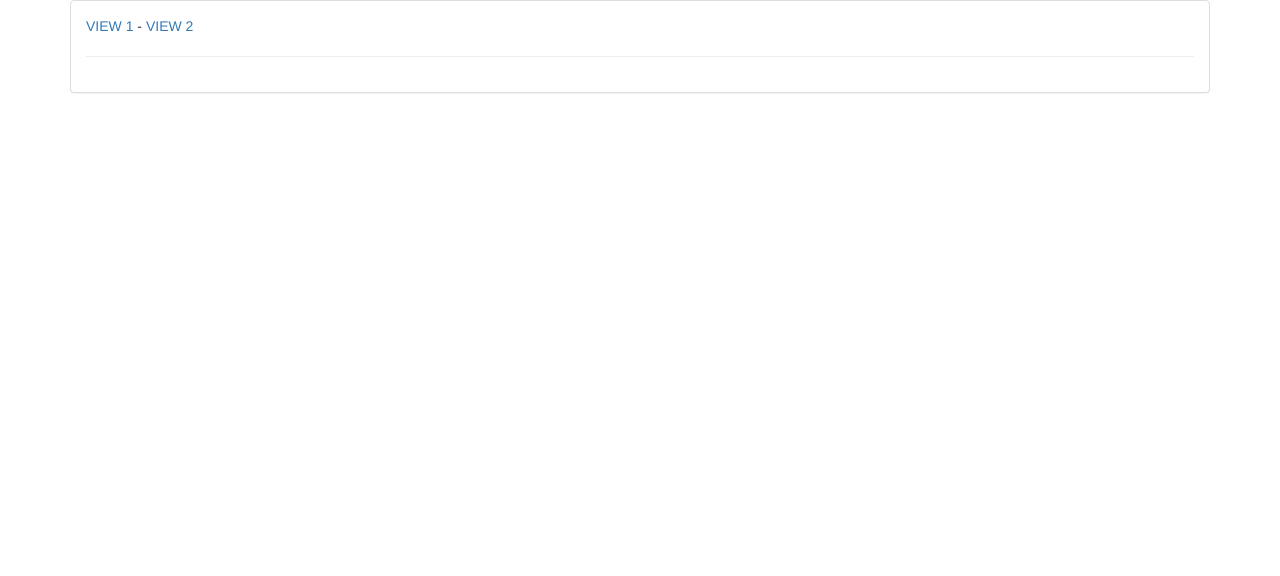
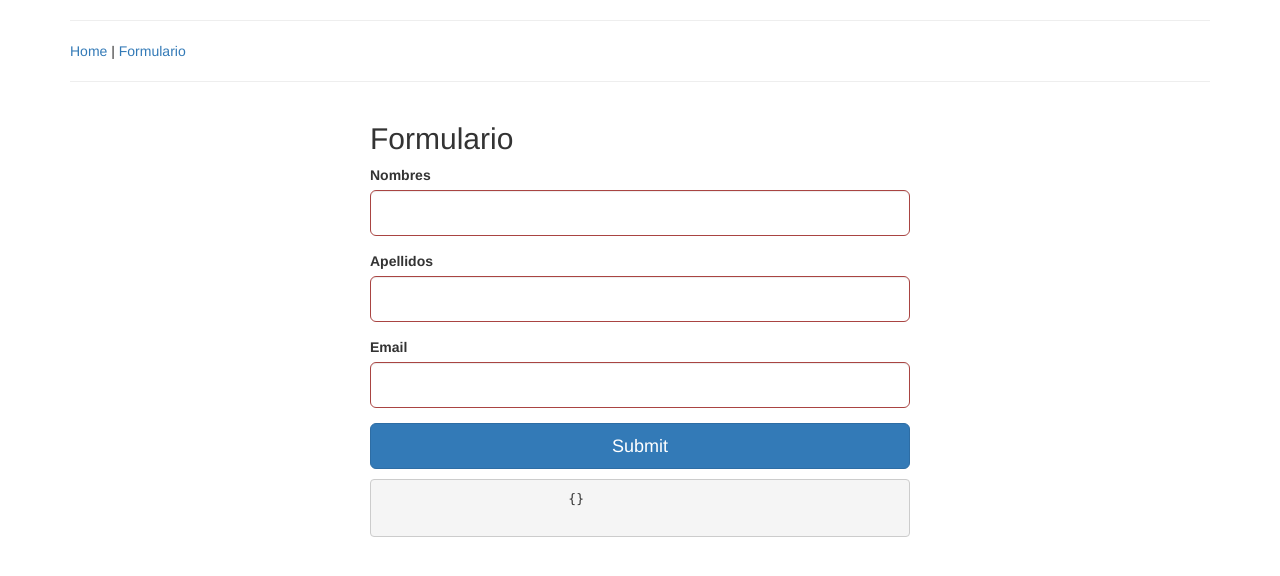
Before and after one commit to hectorgool/angular-tpl, a plain HTML site: page index.html at #/formulario in a window 1280 px wide. Drawn offline with nearby package versions, Linux system fonts and the light colour scheme; no server answers.

Commit message:
angular form

```diff
--- a/index.html
+++ b/index.html
@@ -7,26 +7,22 @@
     <meta name="viewport" content="width=device-width, initial-scale=1">
     <title>Angularjs Template</title>
 
-    <link rel="stylesheet" href="https://maxcdn.bootstrapcdn.com/bootstrap/3.3.2/css/bootstrap.min.css">
+    <link rel="stylesheet" href="https://maxcdn.bootstrapcdn.com/bootstrap/3.3.5/css/bootstrap.min.css">
 
   </head>
   <body>
 
     <div class="container">
 
-      <div class="panel panel-default">
-        <div class="panel-body">
-
-          <a href="#/">VIEW 1</a> - <a href="#/signup">VIEW 2</a>
-
-          <hr>
-
-          <div ng-view></div>
-
-        </div>
-      </div>
+      <hr>
+      <a href="#/">Home</a> | <a href="#/formulario">Formulario</a>
+      <hr>
+      <div ng-view></div>
 
     </div>
+
+    <script src="https://ajax.googleapis.com/ajax/libs/jquery/1.11.3/jquery.min.js"></script>
+    <script src="https://maxcdn.bootstrapcdn.com/bootstrap/3.3.5/js/bootstrap.min.js"></script>
 
     <script src="js/angular.min.js"></script>
     <script src="js/angular-route.min.js"></script>
@@ -36,6 +32,9 @@
     <script src="js/config.js" ></script>
     <script src="js/controller.js" ></script>
     <script src="js/service.js" ></script>
+
+    <script src="js/FormController.js" ></script>
+
 </body>
 
 </html>
--- /dev/null
+++ b/js/FormController.js
@@ -0,0 +1,23 @@
+(function(){
+
+
+  'use strict';
+
+  var app = angular.module('form.controllers', []);
+
+  app.controller('FormCtrl', ['$scope',
+    function ($scope) {
+
+      $scope.data = {}
+
+      /*
+      $scope.$watch('myform.nombres.$invalid', function(newval) {
+        $scope.isInvalid = newval;
+      });
+      */
+
+    }
+  ]);
+
+
+})();
--- a/js/config.js
+++ b/js/config.js
@@ -4,7 +4,11 @@
 
   var app, dependencies;
 
-  dependencies = ['ngResource', 'ngRoute','myApp.services','myApp.controllers'];
+  dependencies = [
+    'ngResource', 'ngRoute','myApp.services','myApp.controllers',
+    'form.controllers'
+  ];
+
   app = angular.module('myApp', dependencies);
 
   app.config( function( $routeProvider ){
@@ -15,9 +19,9 @@
     });
 
 
-    $routeProvider.when('/signup', {
-      templateUrl: 'partials/view2.html'//,
-      //controller: 'PostCtrl'
+    $routeProvider.when('/formulario', {
+      templateUrl: 'partials/view2.html',
+      controller: 'FormCtrl'
     });
 
 
--- a/partials/view2.html
+++ b/partials/view2.html
@@ -2,7 +2,94 @@
 <div class="col-md-6 col-md-offset-3">
 
 	<h2>
-        View 2
+        Formulario
     </h2>
 
+    <form novalidate name="appForm">
+
+
+    	<div class="form-group"
+    		ng-class="{
+    		'has-error' : appForm.nombres.$invalid,
+    		'has-success' : appForm.nombres.$valid
+    	}">
+
+    		<label for="nombres">Nombres</label>
+
+	       	<input
+	       		class="form-control input-lg"
+	       		type="text"
+	       		name="nombres"
+	            ng-model="data.nombres"
+	            autocomplete="off"
+	            required
+	        />
+
+			<div ng-show="appForm.nombres.$dirty && appForm.nombres.$invalid">
+	           <p class="help-block text-danger" ng-show="appForm.nombres.$error.required">Campo obligatorio</p>
+	        </div>
+        </div>
+
+
+    	<div class="form-group"
+    		ng-class="{
+    		'has-error' : appForm.apellidos.$invalid,
+    		'has-success' : appForm.apellidos.$valid
+    	}">
+
+    		<label for="apellidos">Apellidos</label>
+
+	       	<input
+	       		class="form-control input-lg"
+	       		type="text"
+	       		name="apellidos"
+	            ng-model="data.apellidos"
+	            autocomplete="off"
+	            required
+	        />
+
+			<div ng-show="appForm.apellidos.$dirty && appForm.apellidos.$invalid">
+	           <p class="help-block text-danger" ng-show="appForm.apellidos.$error.required">Campo obligatorio</p>
+	        </div>
+        </div>
+
+
+    	<div class="form-group"
+    		ng-class="{
+    		'has-error' : appForm.email.$invalid,
+    		'has-success' : appForm.email.$valid
+    	}">
+
+    		<label for="email">Email</label>
+
+	       	<input
+	       		class="form-control input-lg"
+	       		type="email"
+	       		name="email"
+	            ng-model="data.email"
+	            autocomplete="off"
+	            required
+	        />
+
+			<div ng-show="appForm.email.$dirty && appForm.email.$invalid">
+	           <p class="help-block text-danger" ng-show="appForm.email.$error.required">Campo obligatorio</p>
+	           <p class="help-block text-danger" ng-show="appForm.email.$error.email">Email invalido.</p>
+	        </div>
+        </div>
+
+
+        <button
+        	type="submit"
+        	class="btn btn-primary btn-lg btn-block"
+        	ng-disable="appForm.$invalid"
+        >Submit</button>
+
+        <p>
+	        <pre>
+	        	{{ data | json }}
+	        </pre>
+    	</p>
+
+    </form>
+
 </div>
```
